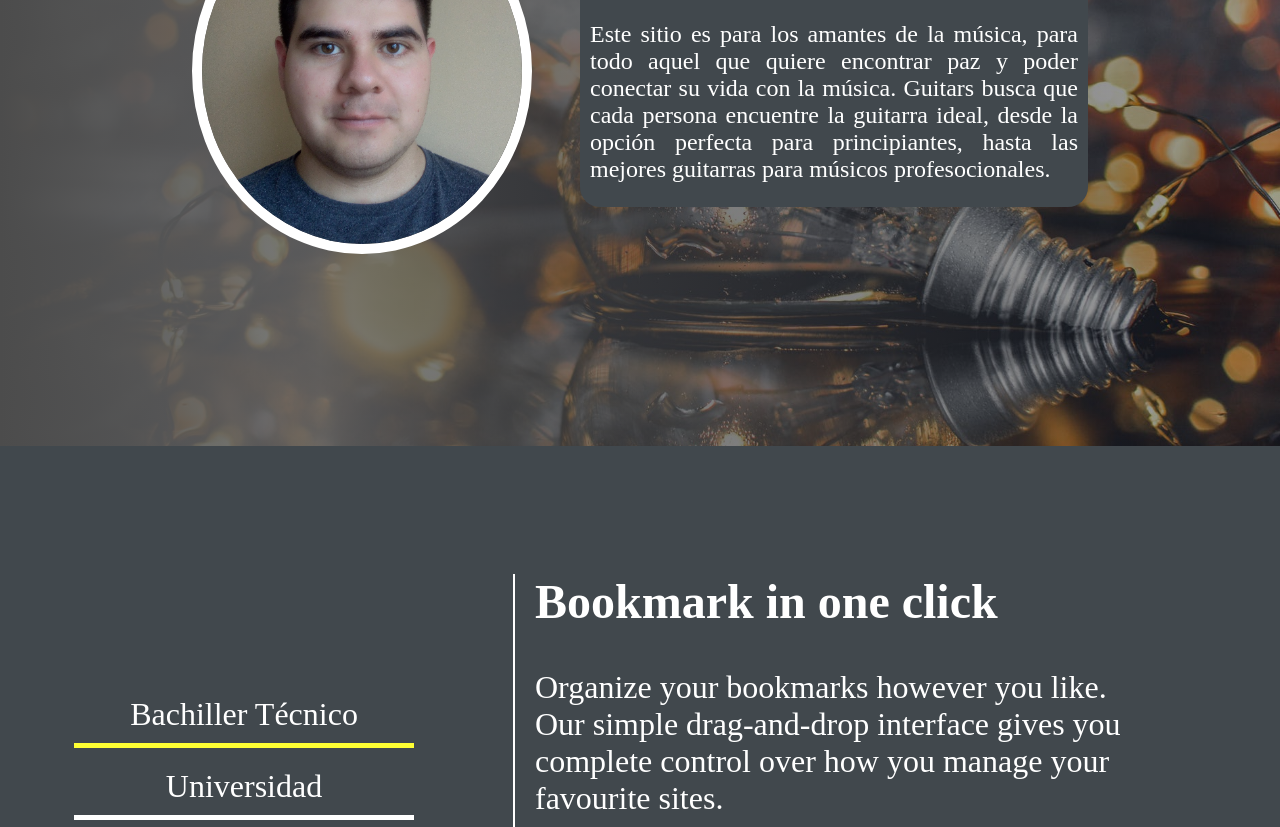
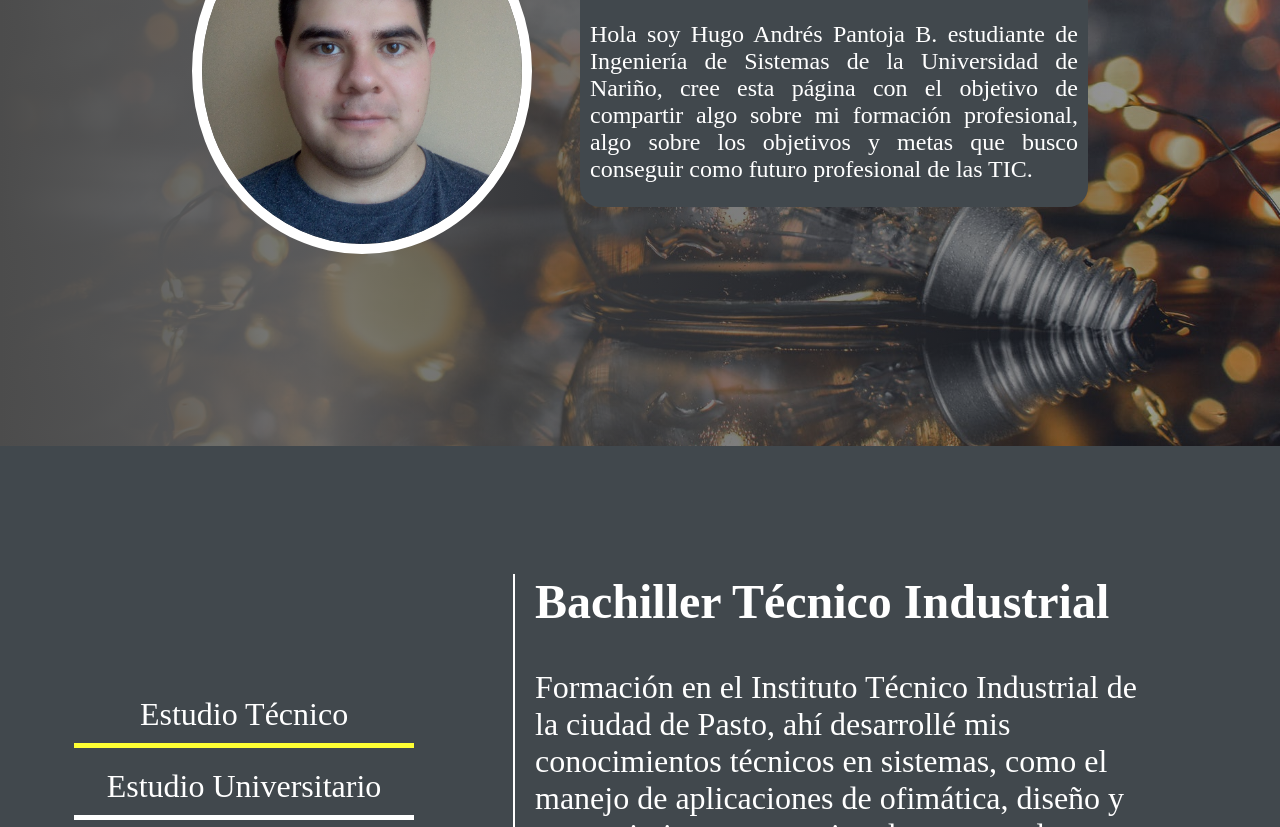
Before and after one commit to hundres272/hundres272.github.io, a plain HTML site: page index.html in a window 1280 px wide. Shown: the part 354-1181 px from the top of the page. Drawn offline with Linux system fonts and the light colour scheme.

Commit message:
Añadiendo contenido página principal

```diff
--- a/css/menu_responsive.css
+++ b/css/menu_responsive.css
@@ -145,7 +145,7 @@
     border-top: 2px solid white;
     padding-top: 5vh;
     margin-top: 5vh;
-    font-size: 3em;
+    font-size: 4em;
     text-align: center;
   }
   .content-button {
--- a/index.html
+++ b/index.html
@@ -48,11 +48,11 @@
           <div id="text-header">
             <h1>INICIO</h1>
             <p>
-              Este sitio es para los amantes de la música, para todo aquel
-              que quiere encontrar paz y poder conectar su vida con la música.
-              Guitars busca que cada persona encuentre la guitarra ideal,
-              desde la opción perfecta para principiantes, hasta las mejores
-              guitarras para músicos profesocionales.
+              Hola soy Hugo Andrés Pantoja B. estudiante de Ingeniería
+              de Sistemas de la Universidad de Nariño, cree esta página
+              con el objetivo de compartir algo sobre mi formación
+              profesional, algo sobre los objetivos y metas que busco
+              conseguir como futuro profesional de las TIC.
             </p>
           </div>
         </div>
@@ -66,17 +66,17 @@
           <ul>
             <li class="tabs-link">
               <label for="tecnico">
-                Bachiller Técnico
+                Estudio Técnico
               </label>
             </li>
             <li class="tabs-link">
               <label for="universidad">
-                Universidad
+                Estudio Universitario
               </label>
             </li>
             <li class="tabs-link">
               <label for="platzi">
-                Platzi
+                Estudio Platzi
               </label>
             </li>
           </ul>
@@ -84,11 +84,13 @@
             <div class="tabs-content" id="tab-tecnico">
               <div>
                 <h2 class="u-h2">
-                  Bookmark in one click
+                  Bachiller Técnico Industrial
                 </h2>
                 <p class="u-p">
-                  Organize your bookmarks however you like. Our simple drag-and-drop interface
-                  gives you complete control over how you manage your favourite sites.
+                  Formación en el Instituto Técnico Industrial de la ciudad de Pasto,
+                  ahí desarrollé mis conocimientos técnicos en sistemas, como el manejo
+                  de aplicaciones de ofimática, diseño y mantenimiento preventivo de
+                  computadores.
                 </p>
                 <div class="content-button">
                   <button class="u-button">More Info</button>
@@ -98,11 +100,12 @@
             <div class="tabs-content" id="tab-universidad">
               <div>
                 <h2 class="u-h2">
-                  Bookmark in one click 2
+                  Estudiante actual de la Universidad de Nariño
                 </h2>
                 <p class="u-p">
-                  Organize your bookmarks however you like. Our simple drag-and-drop interface
-                  gives you complete control over how you manage your favourite sites.
+                  Estudio en la Universidad de Nariño, septimo semestre,
+                  he adquirido los conocimientos básicos de la programación,
+                  y he profundizado en algunos lenguajes como Python, Java y C++.
                 </p>
                 <div class="content-button">
                   <button class="u-button">More Info</button>
@@ -112,11 +115,12 @@
             <div class="tabs-content" id="tab-platzi">
               <div>
                 <h2 class="u-h2">
-                  Bookmark in one click 3
+                  Estudios en Platzi
                 </h2>
                 <p class="u-p">
-                  Organize your bookmarks however you like. Our simple drag-and-drop interface
-                  gives you complete control over how you manage your favourite sites.
+                  He desarrollado varios cursos gratuitos de Platzi ofrecidos
+                  por medio de apps.co y algunos cursos extra sobre machine learning
+                  a través de una beca del ministerio de educación nacional.
                 </p>
                 <div class="content-button">
                   <button class="u-button">More Info</button>
```
